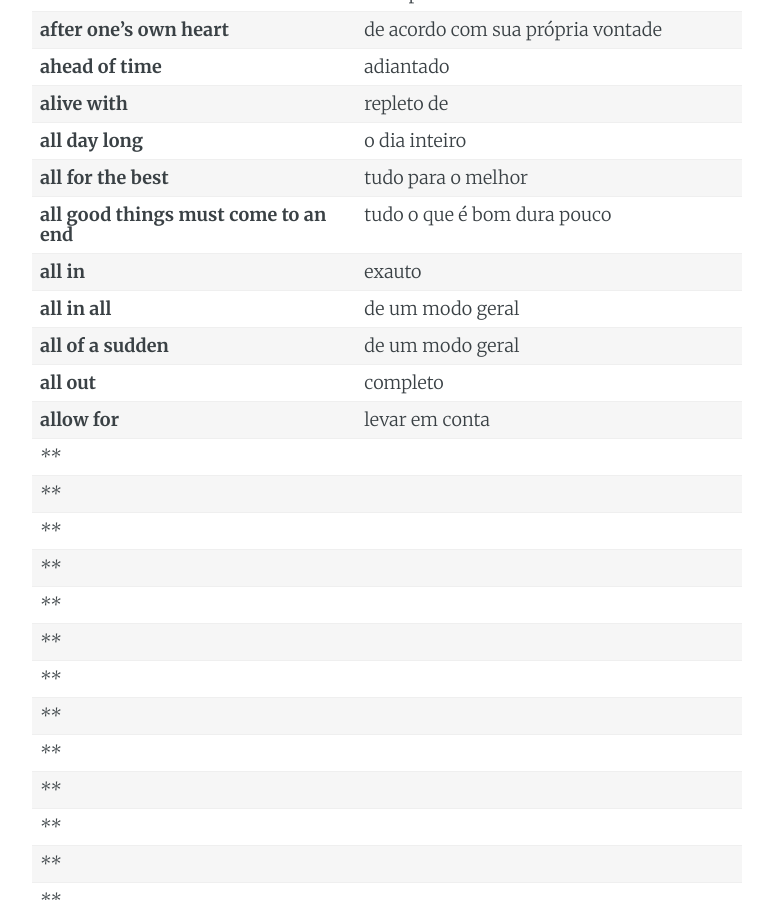
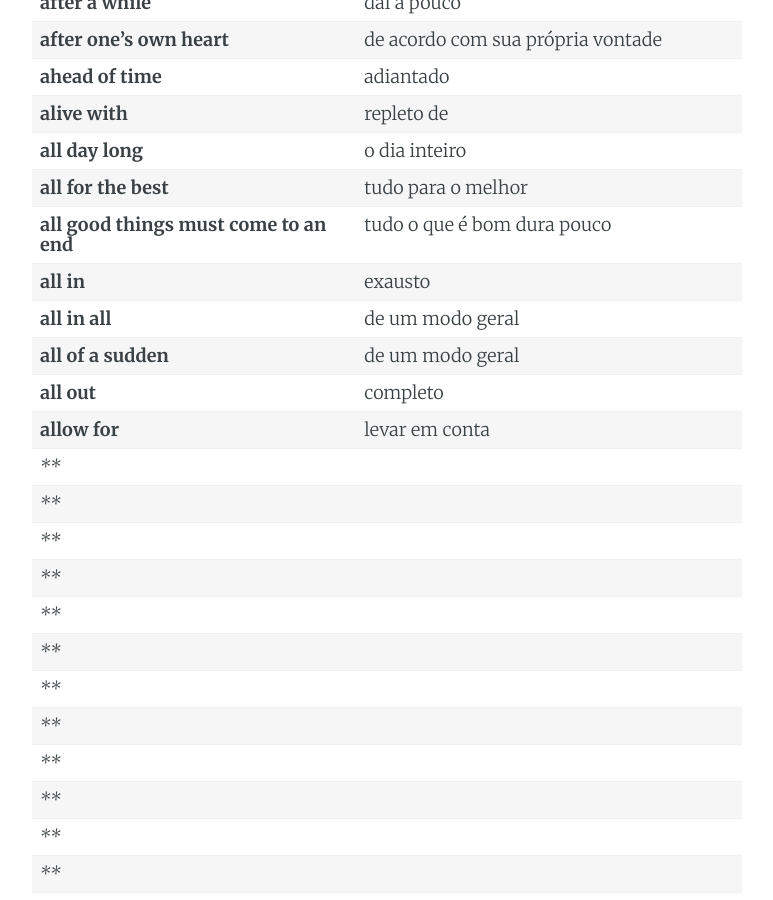
Before and after one commit to onesimo/blog, a Jekyll site: the page built from _posts/2017-06-08-english-grammar-lesson-forty-four.md, in a window 1280 px wide and 900 px high, scrolled down 891 px. Shown: the whole window, without its empty margins (253-1026 px from the left). Built offline with Jekyll 4.4.1, drawn with Linux system fonts in a browser that asks for light colours.

Commit message:
add lessons

```diff
--- a/_posts/2017-06-08-english-grammar-lesson-forty-four.md
+++ b/_posts/2017-06-08-english-grammar-lesson-forty-four.md
@@ -5,7 +5,7 @@
 categories: English grammar lesson
 ---
 
-**A**
+## A
 
 **a big hand** | um aplauso caloro
 **about of** | a ponto de
@@ -27,7 +27,7 @@
 **all day long** | o dia inteiro
 **all for the best** | tudo para o melhor
 **all good things must come to an end** | tudo o que é bom dura pouco
-**all in** | exauto
+**all in** | exausto
 **all in all** | de um modo geral
 **all of a sudden** | de um modo geral
 **all out** | completo
```
